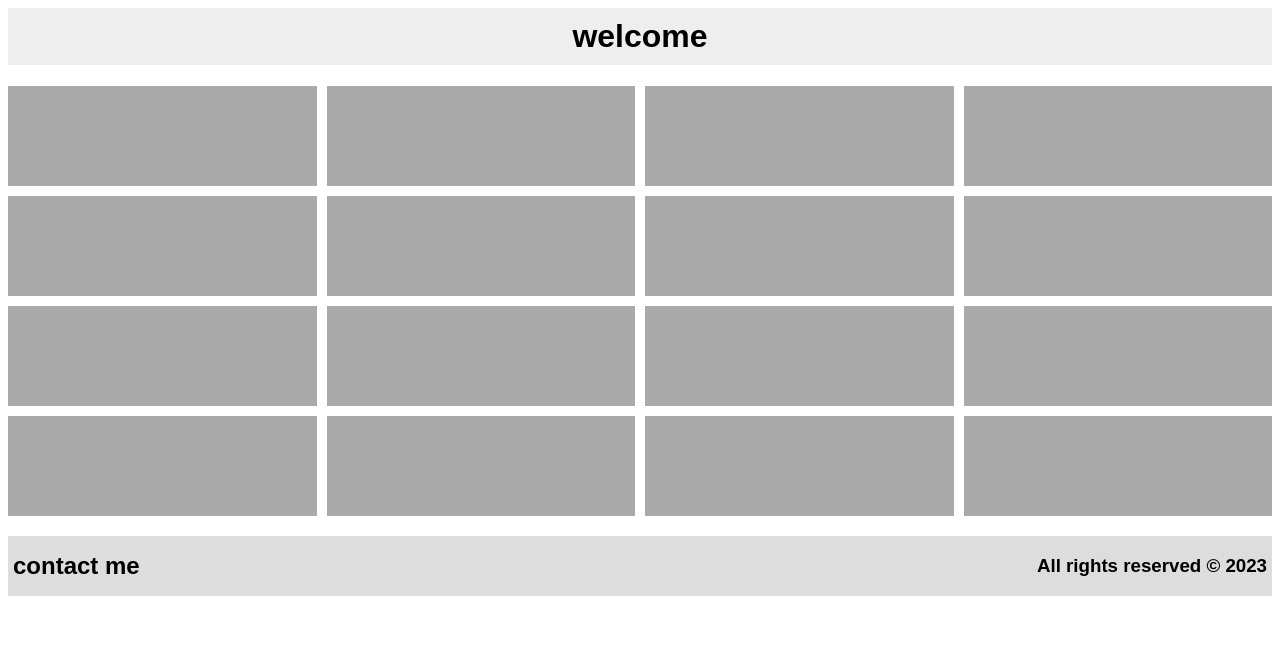
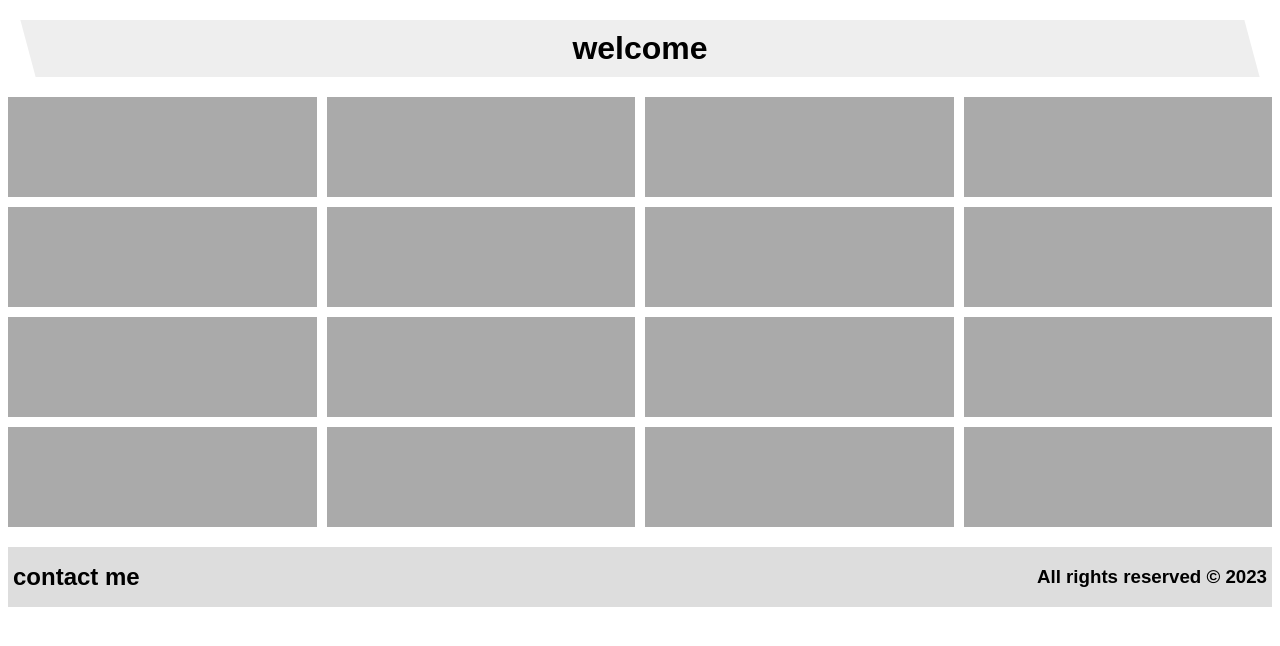
Before and after one commit to ahmedPrograming/myproject, a plain HTML site: page index.html in a window 1280 px wide. Drawn offline with Linux system fonts and the light colour scheme.

Commit message:
adding skew design to title element

```diff
--- a/index.html
+++ b/index.html
@@ -9,7 +9,7 @@
 </head>
 
 <body>
-    <h1 class="title">welcome</h1>
+    <h1 class="title center-flex">welcome</h1>
     <div class="cards-container">
         <div class="card"></div>
         <div class="card"></div>
--- a/style.css
+++ b/style.css
@@ -2,11 +2,29 @@ body{
     font-family: sans-serif;
 }
 
+.center-flex{
+    display: flex;
+    height: 100%;
+    justify-content: center;
+    align-items: center;
+}
+
 .title{
-    margin-top: 3px;
-    background-color: #EEE;
     text-align: center;
     padding: 10px;
+    position: relative;
+    margin: 20px;
+}
+
+.title::before{
+    content: "";
+    transform: skew(15deg);
+    position: absolute;
+    left: 0;
+    width: 100%;
+    height: 100%;
+    z-index: -1;
+    background-color: #EEE;
 }
 
 .cards-container{
```
